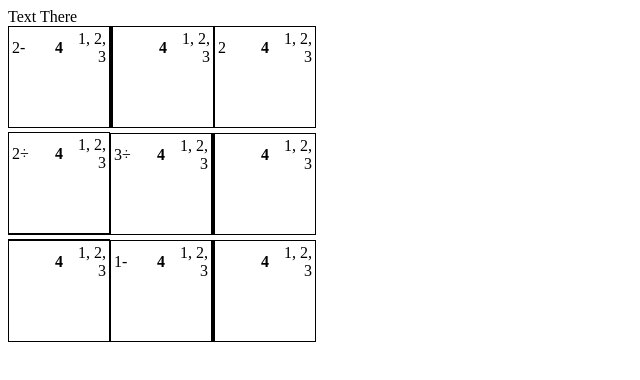
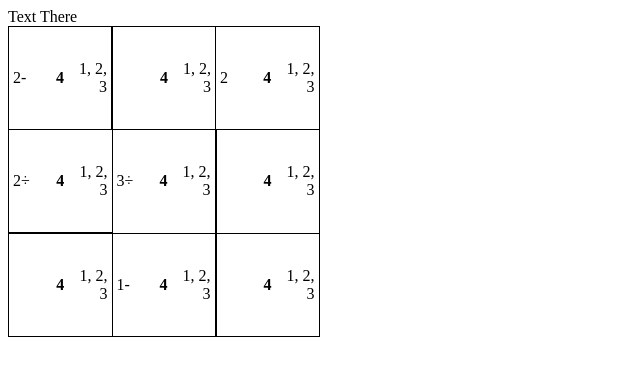
Before and after one commit to sburba/laduradura, a React app: page / in a window 1280 px wide. Shown: the top 380 px of the page, without its empty margins (0-640 px from the left). Built offline with nearby package versions, Linux system fonts and the light colour scheme; the HTML template or start-up script is replaced by a standard one.

Commit message:
Use tables!

```diff
--- a/src/components/Box.jsx
+++ b/src/components/Box.jsx
@@ -12,8 +12,7 @@ export default class Box extends React.Component {
             borderTop: this.props.walls.top ? openStyle : closedStyle,
             borderBottom: this.props.walls.down ? openStyle : closedStyle,
             width: '100px',
-            height: '100px',
-            display: 'inline-block'
+            height: '100px'
         };
 
         var annotationStyle = {
@@ -38,7 +37,7 @@ export default class Box extends React.Component {
         // <div style = {valueStyle}> {this.props.value} </div>
         // <div style = {annotationStyle}> {this.props.values} </div>
 
-        return  <div style={boxStyle}>
+        return  <td style={boxStyle}>
                     <table>
                         <tbody>
                             <tr width="100%">
@@ -56,6 +55,6 @@ export default class Box extends React.Component {
                             </tr>
                         </tbody>
                     </table>
-                </div>
+                </td>
     }
 }
--- a/src/components/PuzzleGrid.jsx
+++ b/src/components/PuzzleGrid.jsx
@@ -4,11 +4,23 @@ import ValuesSelector from './ValuesSelector'
 
 export default class PuzzleGrid extends React.Component {
 
+    toBoxes(row, rowId) {
+        return <tr key={rowId}>
+            {row.map( (cell, columnId) => <Box key={rowId + ' ' + columnId} {...cell}/>)}
+        </tr>
+    }
+
     render() {
+        var tableStyle = {
+            borderCollapse: 'collapse'
+        };
+
         return (
             <div>
                 <ValuesSelector />
-				{this.props.state.cells.map((row) => row.map((cell) => <Box {...cell}/>).concat(<br/>))}
+                <table style={tableStyle}>
+                    {this.props.state.cells.map(this.toBoxes.bind(this))}
+                </table>
             </div>
         );
     }
```
Lines whose indentation alone changed are shown as unchanged.
